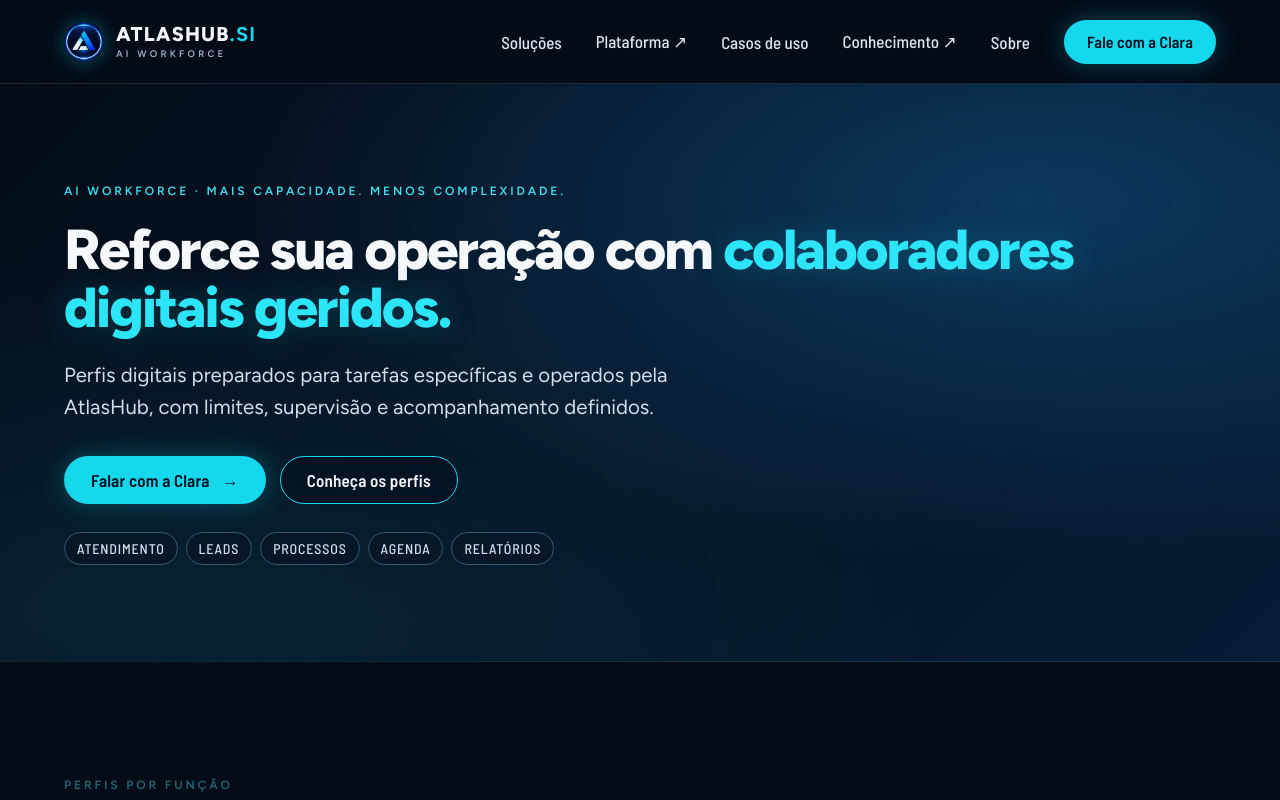
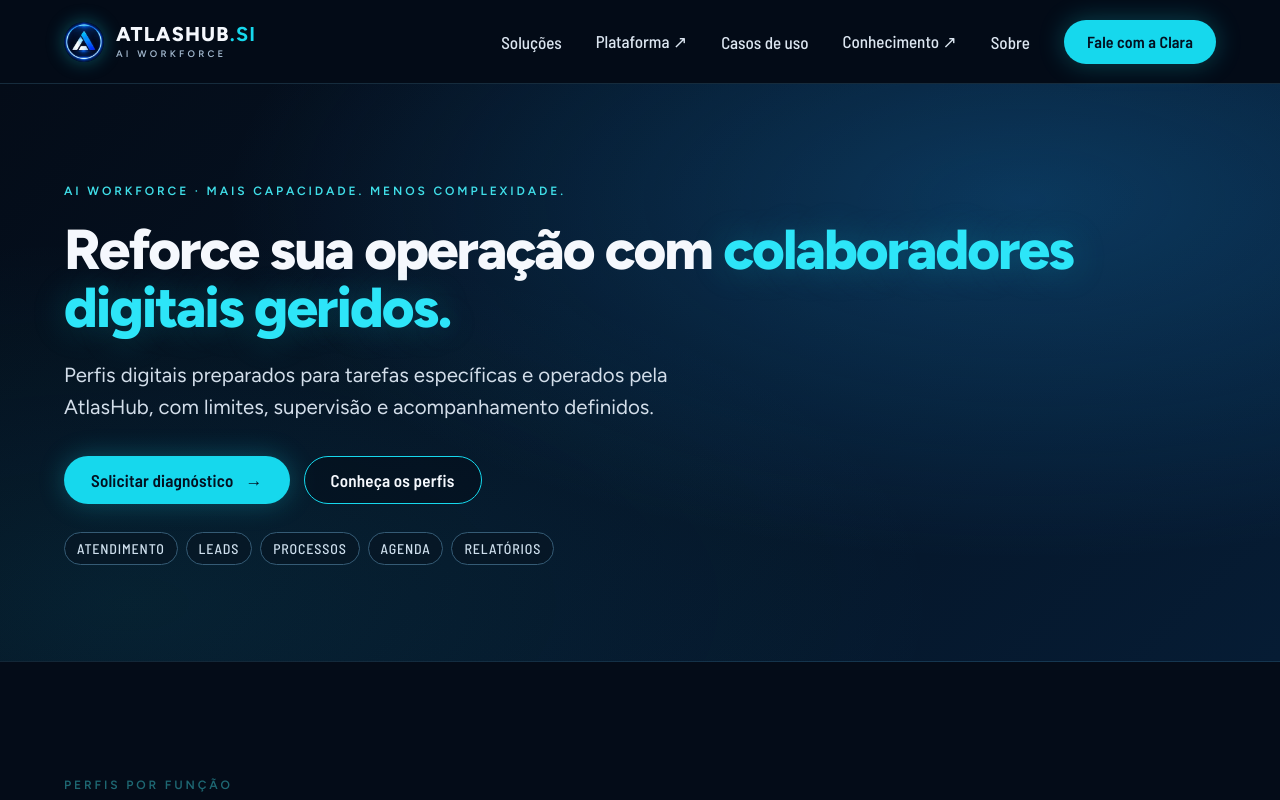
Before and after one commit to atlashub-digital/AtlasHub.Si, a Next.js app: page /solucoes/ai-workforce in a window 1280 px wide. Shown: the top 800 px of the page. Built offline with nearby package versions, Linux system fonts and the light colour scheme.

Commit message:
fix(site): clarify next steps and remove stale import

```diff
--- a/app/solucoes/ai-workforce/page.tsx
+++ b/app/solucoes/ai-workforce/page.tsx
@@ -28,7 +28,7 @@ export default function AiWorkforce() {
               <h1 className="vp-h1" id="aiw-title">Reforce sua operação com <em>colaboradores digitais geridos.</em></h1>
               <p className="vp-lead">Perfis digitais preparados para tarefas específicas e operados pela AtlasHub, com limites, supervisão e acompanhamento definidos.</p>
               <div className="vp-actions">
-                <Link className="vp-btn vp-btn-primary" href="/?clara=managed#clara">Falar com a Clara <span aria-hidden="true">→</span></Link>
+                <Link className="vp-btn vp-btn-primary" href="/diagnostico">Solicitar diagnóstico <span aria-hidden="true">→</span></Link>
                 <a className="vp-btn vp-btn-secondary" href="#perfis">Conheça os perfis</a>
               </div>
               <div className="vp-hero-chips">{["Atendimento", "Leads", "Processos", "Agenda", "Relatórios"].map((b) => <span className="vp-chip" key={b}>{b}</span>)}</div>
@@ -74,7 +74,7 @@ export default function AiWorkforce() {
         <section className="vp-section" aria-labelledby="cta-aiw">
           <div className="vp-wrap"><div className="vp-cta">
             <h2 className="vp-h2" id="cta-aiw">Que tarefa mais consome tempo na sua empresa?</h2>
-            <div className="vp-actions"><Link className="vp-btn vp-btn-primary" href="/?clara=managed#clara">Conversar com a Clara <span aria-hidden="true">→</span></Link></div>
+            <div className="vp-actions"><Link className="vp-btn vp-btn-primary" href="/?clara=managed#clara">Solicitar diagnóstico <span aria-hidden="true">→</span></Link></div>
           </div></div>
         </section>
       </main>
```
